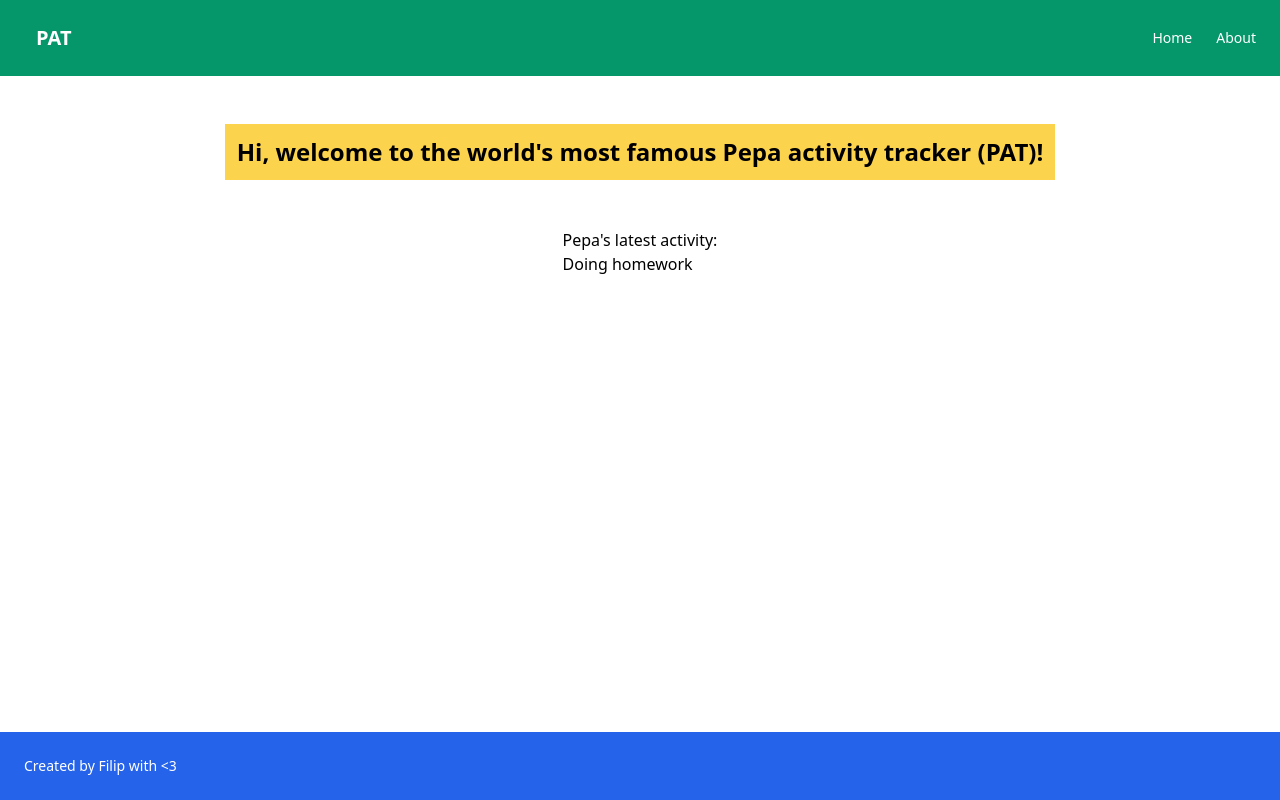
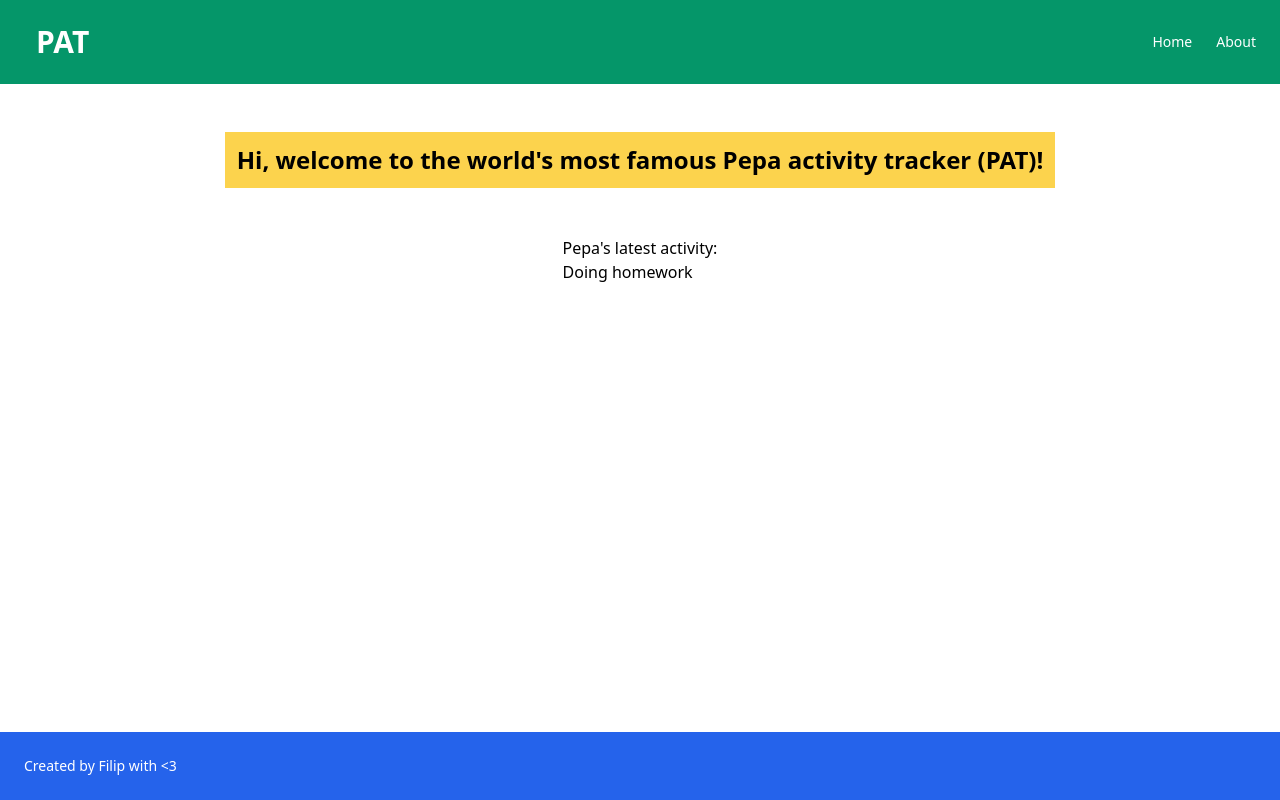
Before and after one commit to filiptronicek/pepino.wtf, a Next.js app: page / in a window 1280 px wide. Built offline with nearby package versions, Linux system fonts and the light colour scheme.

Commit message:
Make the heading bigger

```diff
--- a/components/header.js
+++ b/components/header.js
@@ -10,7 +10,7 @@ export default function Header() {
       <div className="flex flex-wrap items-center justify-between lg:container px-4 py-6 mx-auto md:flex-no-wrap md:px-6">
         <div className="flex items-center">
           <Link href="/">
-            <a className="text-lg md:text-xl font-bold ml-3 text-white">
+            <a className="text-lg md:text-3xl font-bold ml-3 text-white">
               PAT
             </a>
           </Link>
```
